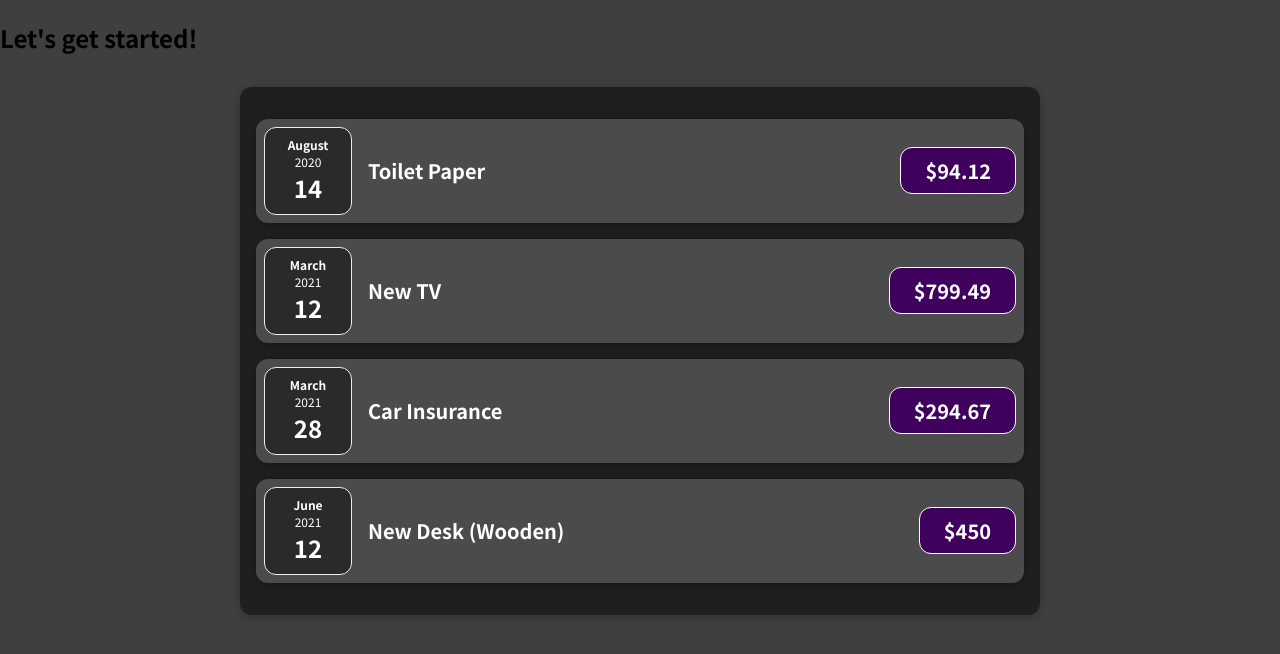
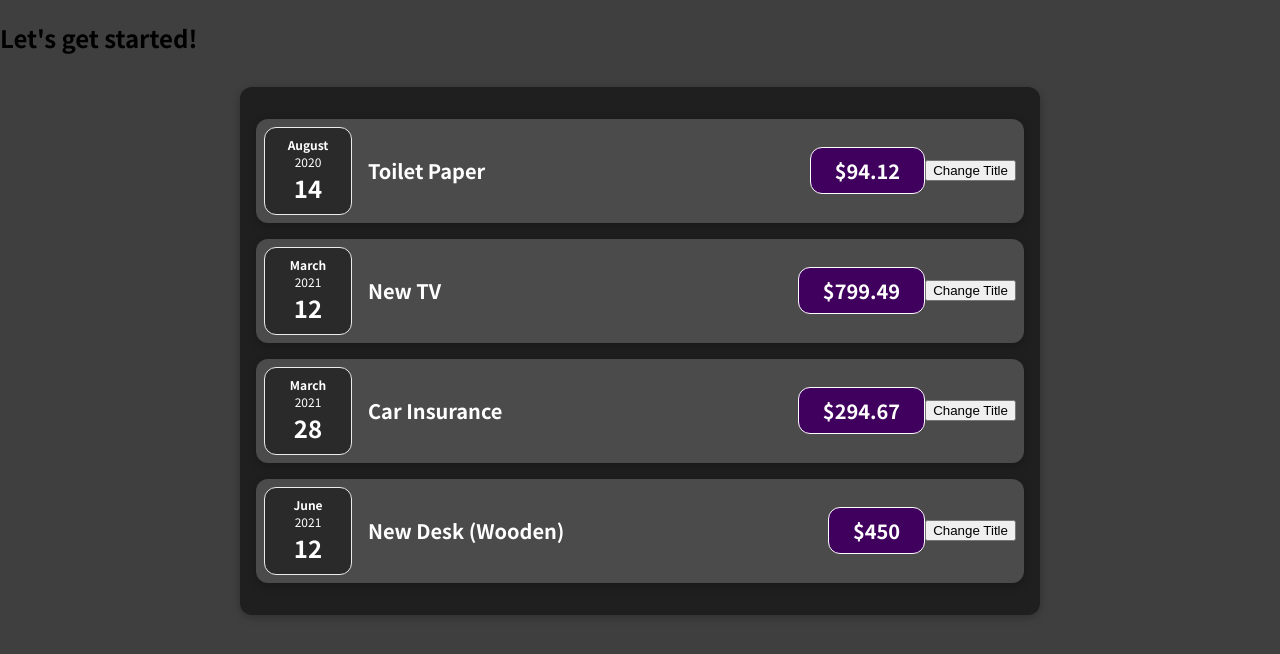
Before and after one commit to rveliza/react-expenses, a React (Create React App) app: page / in a window 1280 px wide. Shown: the top 654 px of the page. Built offline with nearby package versions, Linux system fonts and the light colour scheme.

Commit message:
Listening to Events / working with event handlers

```diff
--- a/src/components/Expenses/ExpenseItem.jsx
+++ b/src/components/Expenses/ExpenseItem.jsx
@@ -4,6 +4,9 @@ import Card from '../UI/Card';
 import ExpenseDate from './ExpenseDate';
 
 const ExpenseItem = (props) => {
+    const clickHandler = () => {
+        console.log('Clicked!')
+    }
 
     return (
         <Card className='expense-item'>
@@ -12,6 +15,7 @@ const ExpenseItem = (props) => {
                 <h2>{props.title}</h2>
                 <div className='expense-item__price'>${props.amount}</div>
             </div>
+            <button onClick={clickHandler}>Change Title</button>
         </Card>
     );
 }
```
